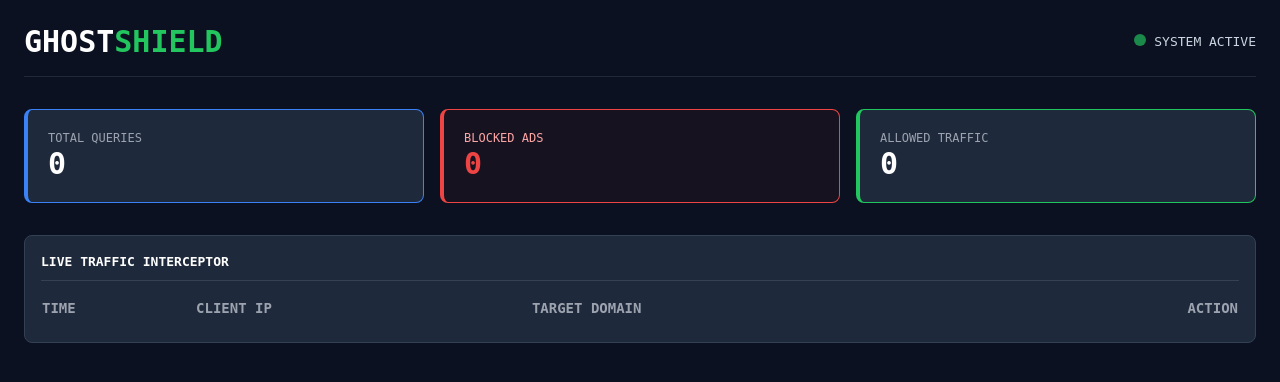
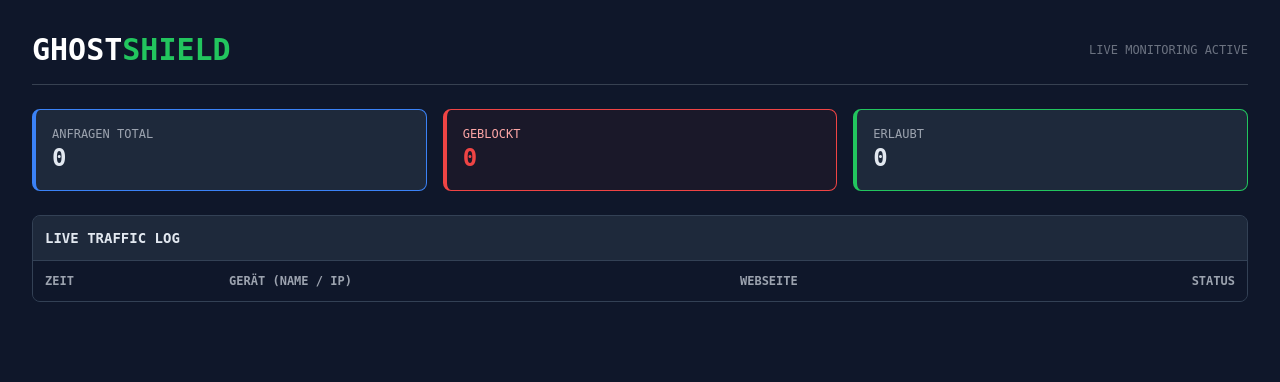
Before and after one commit to Reazonay/GhostShield, a Flask app: page / in a window 1280 px wide. Shown: the top 382 px of the page. Run offline with Flask 3, Linux system fonts and the light colour scheme; data that the repository does not hold is empty; some libraries are stand-ins or nearby versions.

Commit message:
Update dashboard.html

```diff
--- a/src/templates/dashboard.html
+++ b/src/templates/dashboard.html
@@ -3,86 +3,91 @@
 <head>
     <meta charset="UTF-8">
     <meta name="viewport" content="width=device-width, initial-scale=1.0">
-    <title>GhostShield UI</title>
+    <title>GhostShield Monitor</title>
     <script src="https://cdn.tailwindcss.com"></script>
     <style>
-        body { background-color: #0b1120; color: #cbd5e1; font-family: monospace; }
-        .badge { padding: 2px 6px; border-radius: 4px; font-size: 0.7rem; border: 1px solid; }
+        body { background-color: #0f172a; color: #e2e8f0; font-family: monospace; }
         .card { background-color: #1e293b; border: 1px solid #334155; border-radius: 8px; }
+        .badge { padding: 2px 6px; border-radius: 4px; font-size: 0.7rem; font-weight: bold; }
+        tr:hover { background-color: #334155; }
     </style>
 </head>
-<body class="p-6 max-w-7xl mx-auto">
-    <div class="flex justify-between items-center mb-8 border-b border-gray-800 pb-4">
-        <h1 class="text-3xl font-black text-white">GHOST<span class="text-green-500">SHIELD</span></h1>
-        <div class="text-right"><span class="w-3 h-3 bg-green-500 rounded-full inline-block animate-pulse"></span> SYSTEM ACTIVE</div>
+<body class="p-4 md:p-8 max-w-7xl mx-auto">
+
+    <div class="flex justify-between items-center mb-6 border-b border-gray-700 pb-4">
+        <h1 class="text-3xl font-bold text-white">GHOST<span class="text-green-500">SHIELD</span></h1>
+        <div class="text-xs text-gray-500">LIVE MONITORING ACTIVE</div>
     </div>
 
-    <div class="grid grid-cols-1 md:grid-cols-3 gap-4 mb-8">
-        <div class="card p-5 border-l-4 border-blue-500">
-            <div class="text-gray-400 text-xs">TOTAL QUERIES</div>
-            <div class="text-3xl font-bold text-white" id="stat-total">0</div>
+    <div class="grid grid-cols-3 gap-4 mb-6">
+        <div class="card p-4 border-l-4 border-blue-500">
+            <div class="text-xs text-gray-400">ANFRAGEN TOTAL</div>
+            <div class="text-2xl font-bold" id="s-total">0</div>
         </div>
-        <div class="card p-5 border-l-4 border-red-500 bg-red-900/10">
-            <div class="text-red-300 text-xs">BLOCKED ADS</div>
-            <div class="text-3xl font-bold text-red-500" id="stat-blocked">0</div>
+        <div class="card p-4 border-l-4 border-red-500 bg-red-900/10">
+            <div class="text-xs text-red-300">GEBLOCKT</div>
+            <div class="text-2xl font-bold text-red-500" id="s-blocked">0</div>
         </div>
-        <div class="card p-5 border-l-4 border-green-500">
-            <div class="text-gray-400 text-xs">ALLOWED TRAFFIC</div>
-            <div class="text-3xl font-bold text-white" id="stat-allowed">0</div>
+        <div class="card p-4 border-l-4 border-green-500">
+            <div class="text-xs text-gray-400">ERLAUBT</div>
+            <div class="text-2xl font-bold" id="s-allowed">0</div>
         </div>
     </div>
 
-    <div class="card p-4">
-        <h3 class="font-bold text-white mb-4 border-b border-gray-700 pb-2">LIVE TRAFFIC INTERCEPTOR</h3>
-        <table class="w-full text-left text-sm text-gray-400">
-            <thead>
-                <tr><th class="pb-2">TIME</th><th class="pb-2">CLIENT IP</th><th class="pb-2">TARGET DOMAIN</th><th class="pb-2 text-right">ACTION</th></tr>
-            </thead>
-            <tbody id="log-body" class="font-mono text-xs">
-                </tbody>
-        </table>
+    <div class="card overflow-hidden">
+        <div class="bg-slate-800 p-3 border-b border-slate-700 font-bold text-sm">LIVE TRAFFIC LOG</div>
+        <div class="overflow-x-auto">
+            <table class="w-full text-left text-sm">
+                <thead class="bg-slate-900 text-gray-400 text-xs uppercase">
+                    <tr>
+                        <th class="p-3">Zeit</th>
+                        <th class="p-3">Gerät (Name / IP)</th>
+                        <th class="p-3">Webseite</th>
+                        <th class="p-3 text-right">Status</th>
+                    </tr>
+                </thead>
+                <tbody id="log-body" class="divide-y divide-slate-700 text-xs md:text-sm">
+                    </tbody>
+            </table>
+        </div>
     </div>
 
     <script>
-        async function fetchData() {
+        async function update() {
             try {
-                const response = await fetch('/api/stats');
-                const data = await response.json();
+                let res = await fetch('/api/stats');
+                let data = await res.json();
 
-                // Update Stats
-                document.getElementById('stat-total').innerText = data.stats.total;
-                document.getElementById('stat-blocked').innerText = data.stats.blocked;
-                document.getElementById('stat-allowed').innerText = data.stats.allowed;
+                // Zahlen updaten
+                document.getElementById('s-total').innerText = data.stats.total;
+                document.getElementById('s-blocked').innerText = data.stats.blocked;
+                document.getElementById('s-allowed').innerText = data.stats.allowed;
 
-                // Update Table
-                const tbody = document.getElementById('log-body');
-                tbody.innerHTML = ''; // Clear old
+                // Tabelle leeren und neu füllen
+                let html = '';
+                data.logs.forEach(log => {
+                    let statusClass = log.status === 'BLOCKED'
+                        ? 'bg-red-500/20 text-red-400 border border-red-500'
+                        : 'bg-green-500/20 text-green-400 border border-green-500';
 
-                data.logs.forEach(log => {
-                    const row = document.createElement('tr');
-                    row.className = "border-b border-gray-800 hover:bg-slate-800";
+                    // Name fett, IP klein darunter
+                    let deviceDisplay = `<div class="font-bold text-blue-300">${log.client_name}</div>
+                                         <div class="text-[10px] text-gray-500">${log.client_ip}</div>`;
 
-                    const statusBadge = log.status === 'BLOCKED'
-                        ? `<span class="badge border-red-500 text-red-500 bg-red-500/10">BLOCKED</span>`
-                        : `<span class="badge border-green-500 text-green-500 bg-green-500/10">OK</span>`;
-
-                    row.innerHTML = `
-                        <td class="py-2 text-gray-500">${log.time}</td>
-                        <td class="py-2 text-blue-400">${log.client}</td>
-                        <td class="py-2 text-white">${log.domain}</td>
-                        <td class="py-2 text-right">${statusBadge}</td>
+                    html += `
+                        <tr>
+                            <td class="p-3 text-gray-400">${log.time}</td>
+                            <td class="p-3">${deviceDisplay}</td>
+                            <td class="p-3 text-gray-200">${log.domain}</td>
+                            <td class="p-3 text-right"><span class="badge ${statusClass}">${log.status}</span></td>
+                        </tr>
                     `;
-                    tbody.appendChild(row);
                 });
-
-            } catch (error) {
-                console.error("Connection lost", error);
-            }
+                document.getElementById('log-body').innerHTML = html;
+            } catch(e) { console.log("Verbindung verloren..."); }
         }
-
-        // Refresh every 2 seconds
-        setInterval(fetchData, 2000);
-        fetchData();
+        setInterval(update, 1000); // Jede Sekunde aktualisieren
+        update();
     </script>
 </body>
 </html>
```
